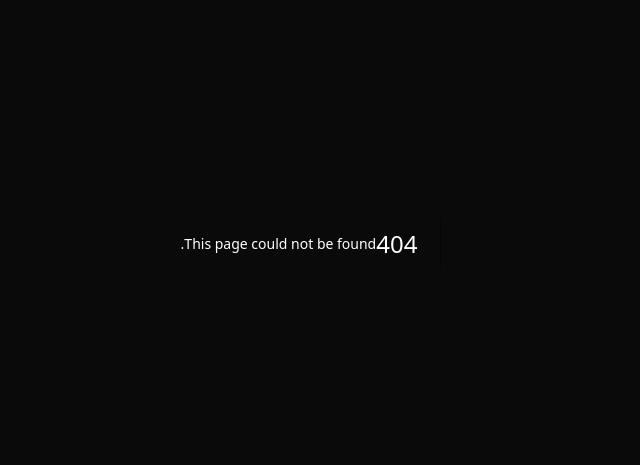
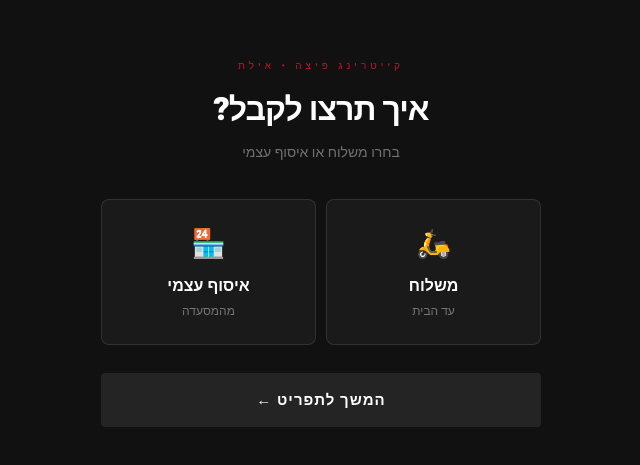
Before and after one commit to BarackLevy/Pizza, a Next.js app: page /order in a window 1280 px wide. Before the commit this address had no page. Shown: the part 157-622 px from the top of the page, without its empty margins (319-959 px from the left). Built offline with nearby package versions, Linux system fonts and the light colour scheme.

Commit message:
homepage redesign

```diff
--- /dev/null
+++ b/app/order/page.tsx
@@ -0,0 +1,45 @@
+"use client";
+import { useState } from "react";
+import { useRouter } from "next/navigation";
+export default function OrderTypePage() {
+  const router = useRouter();
+  const [type, setType] = useState<"delivery"|"pickup"|null>(null);
+  const [address, setAddress] = useState("");
+  const [name, setName] = useState("");
+  const [phone, setPhone] = useState("");
+  const proceed = () => {
+    if (!type) return;
+    const params = new URLSearchParams({ type, name, phone, ...(type==="delivery"?{address}:{}) });
+    router.push(`/menu?${params.toString()}`);
+  };
+  return (
+    <div dir="rtl" style={{minHeight:"100vh",background:"#111",color:"#fff",fontFamily:"'Heebo',sans-serif",display:"flex",flexDirection:"column",alignItems:"center",justifyContent:"center",padding:"24px 16px"}}>
+      <link href="https://fonts.googleapis.com/css2?family=Heebo:wght@300;400;500;700;900&display=swap" rel="stylesheet"/>
+      <style>{`input{background:rgba(255,255,255,0.06);border:1px solid rgba(255,255,255,0.12);border-radius:4px;padding:14px 16px;color:#fff;font-family:'Heebo',sans-serif;font-size:15px;width:100%;outline:none;transition:border 0.2s} input:focus{border-color:rgba(255,255,255,0.4)} input::placeholder{color:rgba(255,255,255,0.3)}`}</style>
+      <div style={{maxWidth:440,width:"100%"}}>
+        <p style={{fontSize:10,letterSpacing:4,color:"#c8102e",textTransform:"uppercase",marginBottom:12,textAlign:"center"}}>קייטרינג פיצה • אילת</p>
+        <h1 style={{fontSize:32,fontWeight:900,letterSpacing:-1,textAlign:"center",marginBottom:8}}>איך תרצו לקבל?</h1>
+        <p style={{fontSize:14,color:"rgba(255,255,255,0.4)",textAlign:"center",marginBottom:36}}>בחרו משלוח או איסוף עצמי</p>
+        <div style={{display:"grid",gridTemplateColumns:"1fr 1fr",gap:10,marginBottom:28}}>
+          {[{id:"delivery",icon:"🛵",title:"משלוח",sub:"עד הבית"},{id:"pickup",icon:"🏪",title:"איסוף עצמי",sub:"מהמסעדה"}].map(opt=>(
+            <button key={opt.id} onClick={()=>setType(opt.id as "delivery"|"pickup")} style={{background:type===opt.id?"rgba(200,16,46,0.15)":"rgba(255,255,255,0.04)",border:type===opt.id?"1px solid #c8102e":"1px solid rgba(255,255,255,0.1)",borderRadius:8,padding:"24px 16px",cursor:"pointer",color:"#fff",transition:"all 0.2s",fontFamily:"inherit"}}>
+              <p style={{fontSize:28,marginBottom:8}}>{opt.icon}</p>
+              <p style={{fontSize:16,fontWeight:800,margin:0}}>{opt.title}</p>
+              <p style={{fontSize:12,color:"rgba(255,255,255,0.4)",margin:"4px 0 0"}}>{opt.sub}</p>
+            </button>
+          ))}
+        </div>
+        {type&&(
+          <div style={{display:"flex",flexDirection:"column",gap:12,marginBottom:24}}>
+            <input placeholder="שם מלא" value={name} onChange={e=>setName(e.target.value)}/>
+            <input placeholder="מספר טלפון" value={phone} onChange={e=>setPhone(e.target.value)} type="tel"/>
+            {type==="delivery"&&<input placeholder="כתובת למשלוח" value={address} onChange={e=>setAddress(e.target.value)}/>}
+          </div>
+        )}
+        <button onClick={proceed} disabled={!type||!name||!phone||(type==="delivery"&&!address)} style={{width:"100%",background:(!type||!name||!phone||(type==="delivery"&&!address))?"rgba(255,255,255,0.08)":"#c8102e",border:"none",borderRadius:4,padding:"16px",color:"#fff",fontSize:15,fontWeight:700,letterSpacing:1,cursor:(!type||!name||!phone||(type==="delivery"&&!address))?"not-allowed":"pointer",fontFamily:"inherit",transition:"all 0.2s"}}>
+          המשך לתפריט ←
+        </button>
+      </div>
+    </div>
+  );
+}
```
